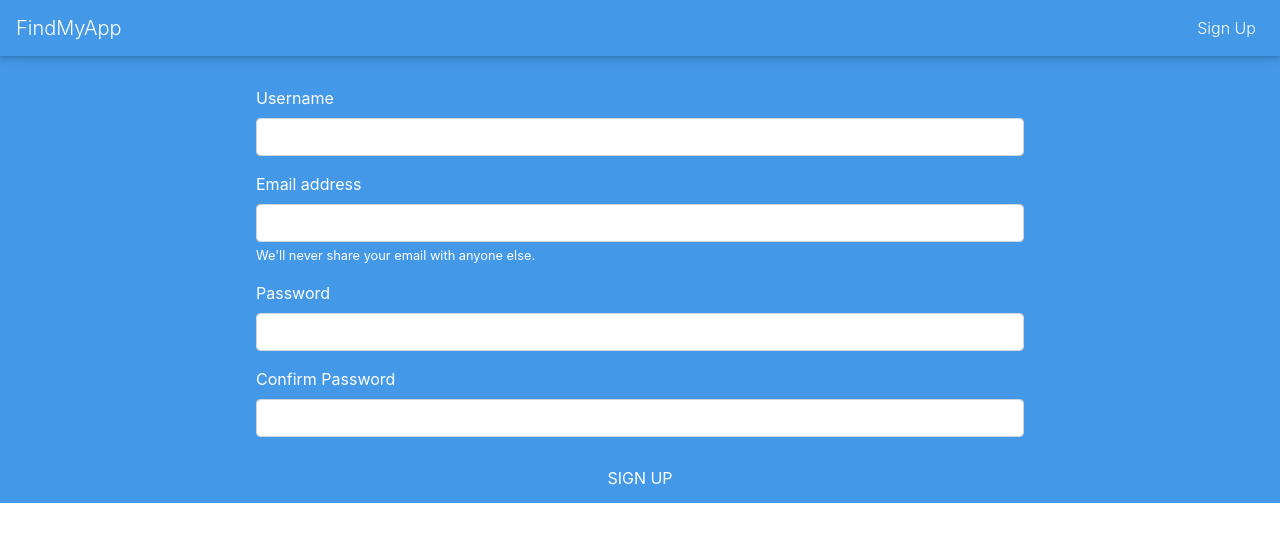
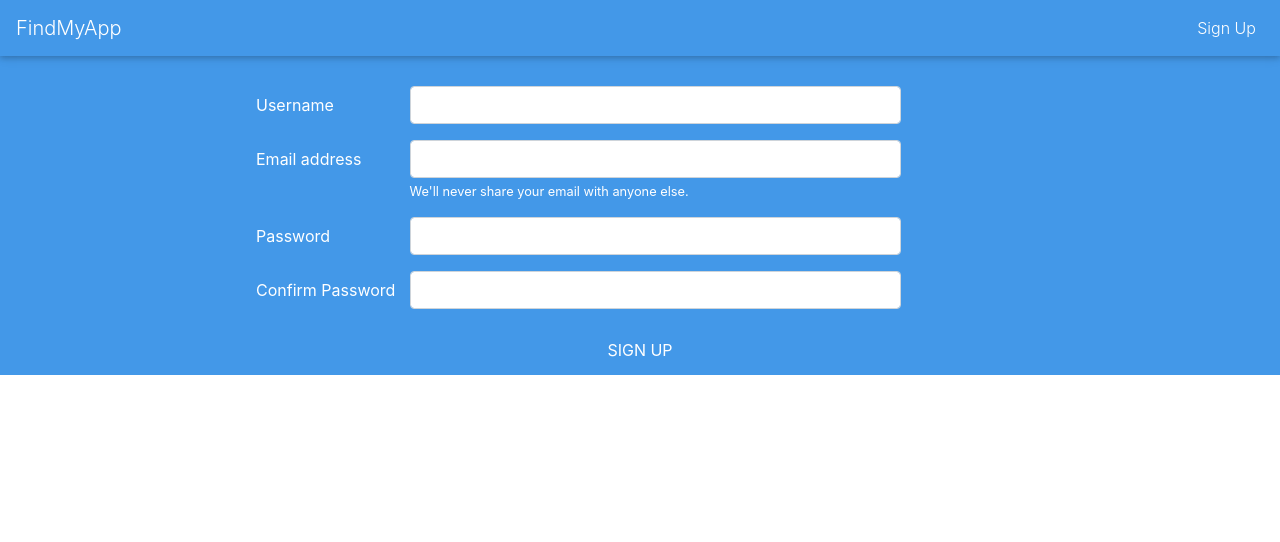
Before and after one commit to iiremkayaa/findmyapp, a React (Create React App) app: page /signup in a window 1280 px wide. Shown: the top 542 px of the page. Built offline with nearby package versions, Linux system fonts and the light colour scheme.

Commit message:
changed form style

```diff
--- a/src/components/Register.js
+++ b/src/components/Register.js
@@ -53,33 +53,34 @@ const Register = () => {
         <div >
             <div style={{ margin: "20%", marginTop: "30px", marginBottom: "10px" }}>
                 <Form>
-                    <Form.Group >
-                        <Form.Label>Username</Form.Label>
-                        <Form.Control type="text" placeholder="" onChange={handleUsername} />
+                    <Form.Group style={{display:"table",width:"100%"}} >
+                        <Form.Label style={{display:"table-cell",width:"20%"}} >Username</Form.Label>
+                        <Form.Control style={{display:"table-cell",width:"80%"}} type="text" placeholder="" onChange={handleUsername} />
                     </Form.Group>
-                    <Form.Group>
-                        <Form.Label>Email address</Form.Label>
-                        <Form.Control type="email" placeholder="" onChange={handleEmail} />
+
+                    <Form.Group  style={{display:"table",width:"100%"}}>
+                        <Form.Label style={{display:"table-cell",width:"20%"}}>Email address</Form.Label>
+                        <Form.Control style={{display:"table-cell",width:"80%"}} type="email" placeholder="" onChange={handleEmail} />
                         <Form.Text style={{ color: "white" }}>
                             We'll never share your email with anyone else.
                         </Form.Text>
                     </Form.Group>
 
-                    <Form.Group >
-                        <Form.Label>Password</Form.Label>
-                        <Form.Control type="password" placeholder="" onChange={handlePassword} />
+                    <Form.Group  style={{display:"table",width:"100%"}} >
+                        <Form.Label style={{display:"table-cell",width:"20%"}}>Password</Form.Label>
+                        <Form.Control style={{display:"table-cell",width:"80%"}} type="password" placeholder="" onChange={handlePassword} />
                         {charControl && <Form.Text style={{ color: "red" }}>
                             The password field must be at least 5 characters.
                         </Form.Text>}
                     </Form.Group>
-                    <Form.Group >
-                        <Form.Label>Confirm Password</Form.Label>
-                        <Form.Control type="password" placeholder="" onChange={handleConfirmPassword} />
+                    <Form.Group  style={{display:"table",width:"100%"}} >
+                        <Form.Label style={{display:"table-cell",width:"20%"}}>Confirm Password</Form.Label>
+                        <Form.Control style={{display:"table-cell",width:"80%"}} type="password" placeholder="" onChange={handleConfirmPassword} />
                         {passControl && <Form.Text style={{ color: "red" }}>
                             The password must match confirm password.
                         </Form.Text>}
                     </Form.Group>
-                    <div style={{ textAlign: "center" }}>
+                    <div style={{ textAlign: "center",width:"100%" }}>
                         <Button variant="link" type="submit" onClick={submit} style={{ color: "white" }}>
                             Sign Up
                     </Button>
```
